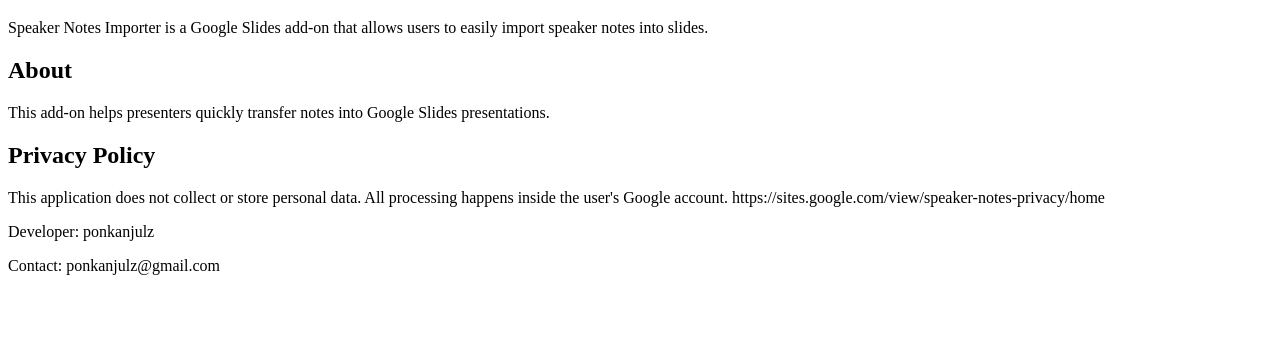
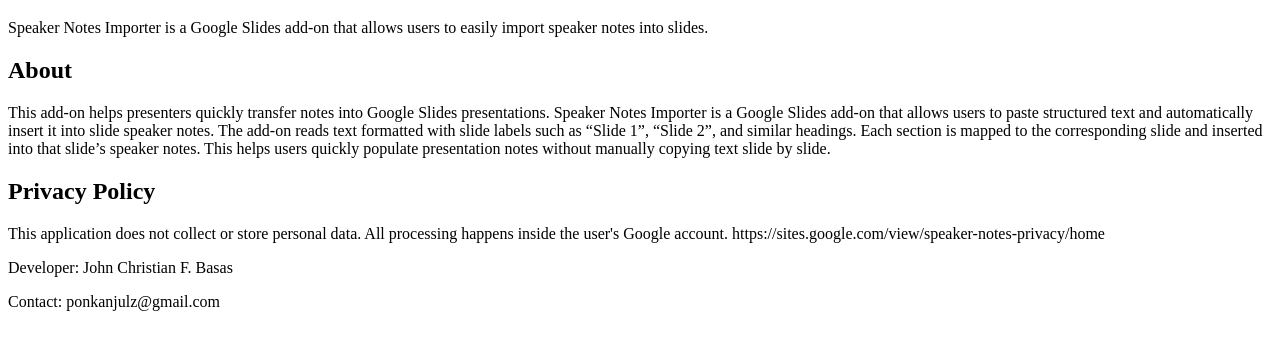
Before and after one commit to ponkanjulz/speaker-notes-importer, a plain HTML site: page index.html in a window 1280 px wide. Shown: the part 61-410 px from the top of the page. Drawn offline with Linux system fonts and the light colour scheme.

Commit message:
Update index.html

```diff
--- a/index.html
+++ b/index.html
@@ -16,6 +16,10 @@
 
 <p>
 This add-on helps presenters quickly transfer notes into Google Slides presentations.
+Speaker Notes Importer is a Google Slides add-on that allows users to paste structured text and automatically insert it into slide speaker notes.
+
+The add-on reads text formatted with slide labels such as “Slide 1”, “Slide 2”, and similar headings. Each section is mapped to the corresponding slide and inserted into that slide’s speaker notes.
+This helps users quickly populate presentation notes without manually copying text slide by slide.
 </p>
 
 <h2>Privacy Policy</h2>
@@ -27,7 +31,7 @@
 </p>
 
 <p>
-Developer: ponkanjulz
+Developer: John Christian F. Basas
 </p>
 
 <p>
```
